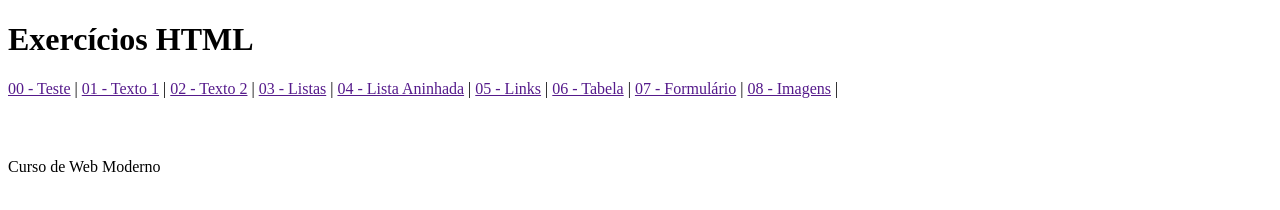
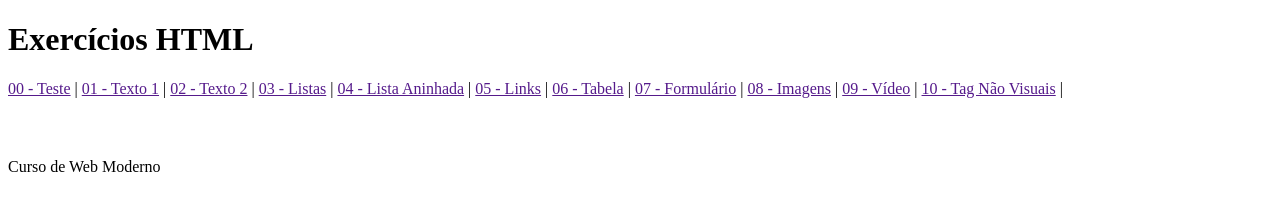
Before and after one commit to bthemoteo/Curso-Javascript, a plain HTML site: page html/index.html in a window 1280 px wide. Drawn offline with Linux system fonts and the light colour scheme.

Commit message:
secao 13, aula 231

```diff
--- a/html/index.html
+++ b/html/index.html
@@ -25,6 +25,8 @@
         <a href wm-nav="exercicios/tabela.html">06 - Tabela</a> |
         <a href wm-nav="exercicios/form/form.html">07 - Formulário</a> |
         <a href wm-nav="exercicios/imagens.html">08 - Imagens</a> |
+        <a href wm-nav="exercicios/video.html">09 - Vídeo</a> |
+        <a href wm-nav="exercicios/tagsNaoVisuais.html">10 - Tag Não Visuais</a> |
 
     </nav>
     <section id="conteudo"></section>
```
